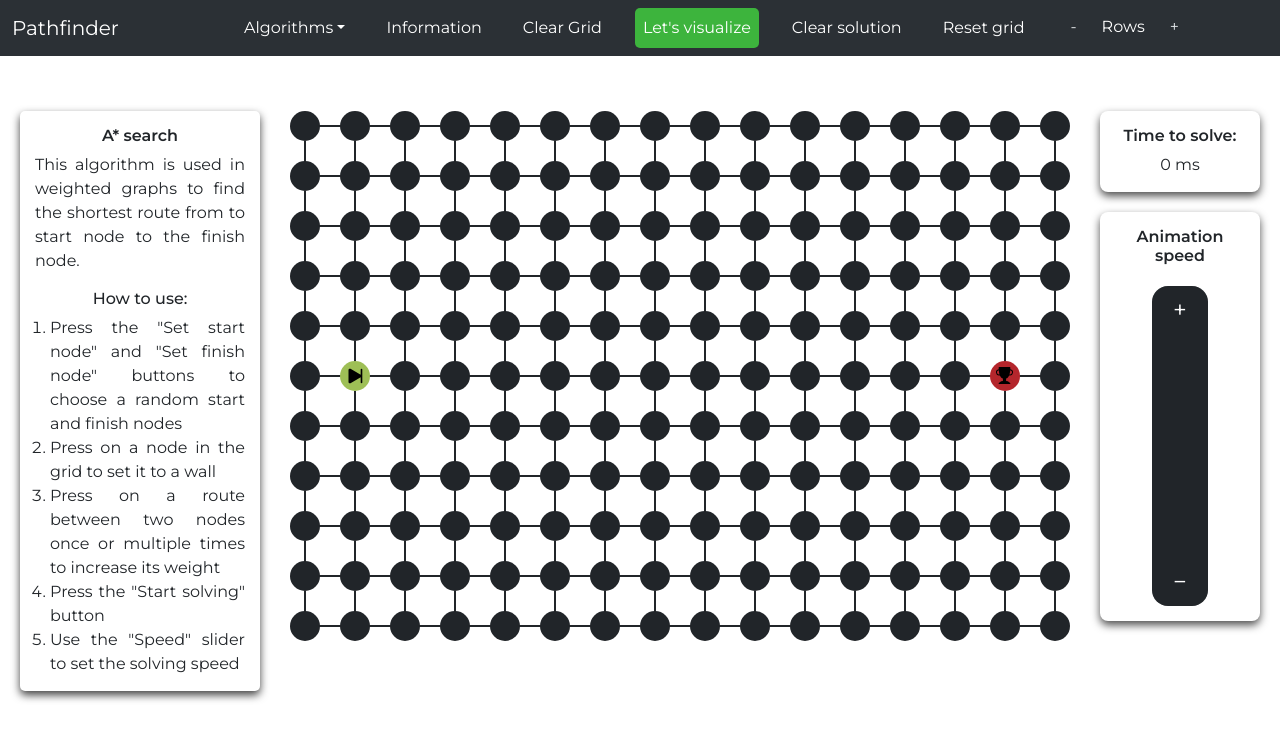
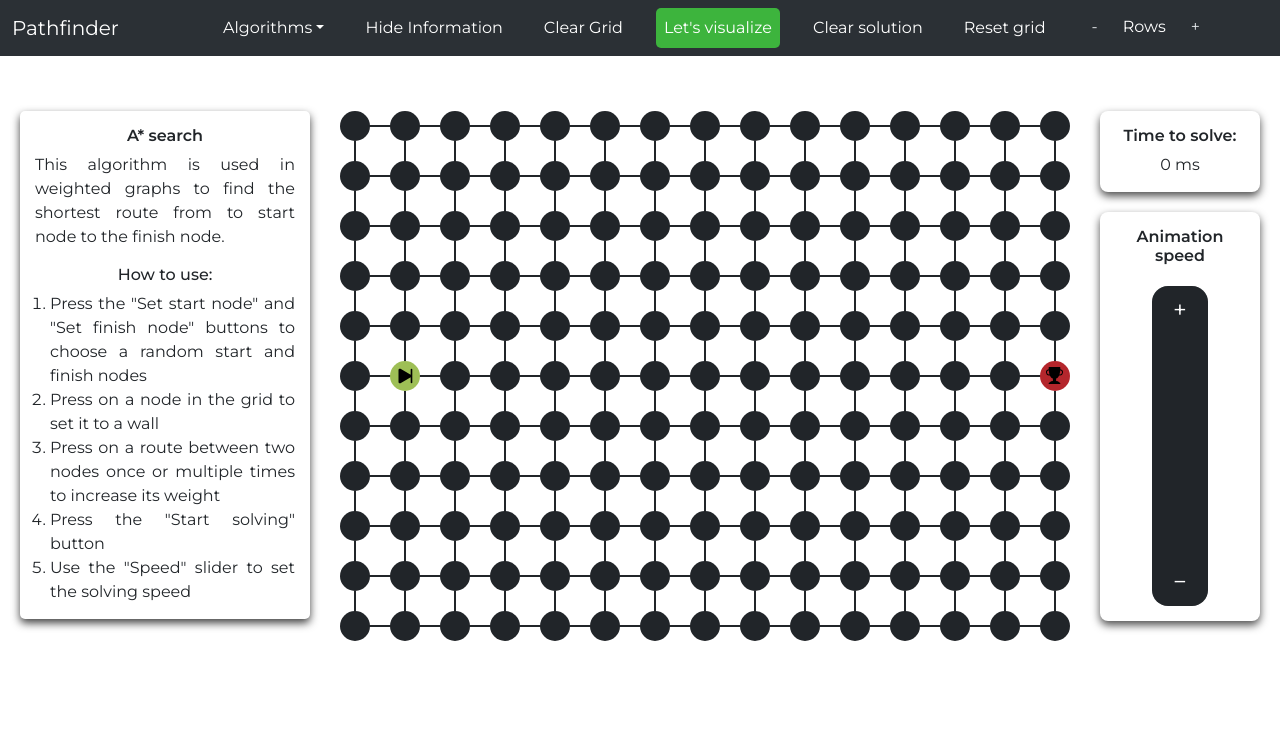
Before and after one commit to MatejaBoy/pathfinding-visualization, a React (Vite) app: page / in a window 1280 px wide. Shown: the top 740 px of the page. Built offline with nearby package versions, Linux system fonts and the light colour scheme.

Commit message:
show imformation box working

```diff
--- a/package.json
+++ b/package.json
@@ -16,6 +16,7 @@
     "@types/react-transition-group": "^4.4.10",
     "bootstrap": "^5.3.3",
     "bootstrap-icons": "^1.11.3",
+    "eventemitter3": "^5.0.1",
     "react": "^18.2.0",
     "react-dom": "^18.2.0"
   },
--- a/src/components/Infocontainer.tsx
+++ b/src/components/Infocontainer.tsx
@@ -1,5 +1,6 @@
 import React, { useEffect, useState } from "react";
 import { Algorithms } from "./PathFindingVisualizer";
+import { useSub } from "../hooks/usePubSub";
 
 interface InfocontainerProps {
   algorithm: Algorithms;
@@ -8,10 +9,18 @@ interface InfocontainerProps {
 
 export default function Infocontainer(props: InfocontainerProps) {
   const [alg, setAlg] = useState(props.algorithm);
+  const [isHidden, setIsHidden] = useState(false);
 
   useEffect(() => {
     setAlg(props.algorithm);
   }, [props.algorithm]);
+
+  useSub("change_info_modal_state", subCallback);
+
+  function subCallback(data: boolean) {
+    console.log(data);
+    setIsHidden(data);
+  }
 
   function handleCheckboxChange(event: React.ChangeEvent<HTMLInputElement>) {
     if (event.currentTarget.checked) props.setalg(Algorithms.IDDFS);
@@ -46,28 +55,57 @@ export default function Infocontainer(props: InfocontainerProps) {
 
   return (
     <>
-      <div className="info-container">
+      <div hidden={isHidden} className="info-container">
         <h6 style={{ fontWeight: "600", textAlign: "center" }}>{getTitle()}</h6>
         <p>
-          This algorithm is used in weighted graphs to find the shortest route from to start node to the finish node.
+          This algorithm is used in weighted graphs to find the shortest route
+          from to start node to the finish node.
         </p>
 
         <div
-          style={{ display: props.algorithm === Algorithms.DFS || props.algorithm === Algorithms.IDDFS ? "" : "none" }}
+          style={{
+            display:
+              props.algorithm === Algorithms.DFS ||
+              props.algorithm === Algorithms.IDDFS
+                ? ""
+                : "none",
+          }}
           className="checkbox-wrapper-24"
         >
-          <input onChange={handleCheckboxChange} type="checkbox" id="check-24" name="check" value="asd" />
+          <input
+            onChange={handleCheckboxChange}
+            type="checkbox"
+            id="check-24"
+            name="check"
+            value="asd"
+          />
           <label htmlFor="check-24">
             <span></span>Iterative deepening
           </label>
         </div>
 
         <h6 style={{ textAlign: "center" }}>How to use:</h6>
-        <ul style={{ marginBottom: "0", listStyleType: "auto", textAlign: "justify", paddingLeft: 15 }}>
-          <li>Press the "Set start node" and "Set finish node" buttons to choose a random start and finish nodes</li>
+        <ul
+          style={{
+            marginBottom: "0",
+            listStyleType: "auto",
+            textAlign: "justify",
+            paddingLeft: 15,
+          }}
+        >
+          <li>
+            Press the "Set start node" and "Set finish node" buttons to choose a
+            random start and finish nodes
+          </li>
           <li>Press on a node in the grid to set it to a wall</li>
-          <li style={{ display: alg != Algorithms.WD && alg != Algorithms.AS ? "none" : "" }}>
-            Press on a route between two nodes once or multiple times to increase its weight{" "}
+          <li
+            style={{
+              display:
+                alg != Algorithms.WD && alg != Algorithms.AS ? "none" : "",
+            }}
+          >
+            Press on a route between two nodes once or multiple times to
+            increase its weight{" "}
           </li>
           <li>Press the "Start solving" button</li>
           <li>Use the "Speed" slider to set the solving speed</li>
--- a/src/components/Navbar.tsx
+++ b/src/components/Navbar.tsx
@@ -1,5 +1,6 @@
 import { useEffect, useState } from "react";
 import { Algorithms, ResetType } from "./PathFindingVisualizer";
+import { usePub } from "../hooks/usePubSub";
 
 interface NavbarProps {
   setAlg: Function;
@@ -7,16 +8,25 @@ interface NavbarProps {
   stopSolving: () => void;
   resetSearch: (type: ResetType, resettimeout: boolean) => void;
   setIsVisualizing: (isVis: boolean) => void;
-  setRowNum: (inc:boolean) => void;
+  setRowNum: (inc: boolean) => void;
+  setInfoBoxVis: () => void;
   isVisualizing: boolean;
+  isInfoBoxVis: boolean;
 }
 
 function Navbar(props: NavbarProps) {
   const [isVisualizing, setIsVisualizing] = useState(props.isVisualizing);
+  const [infoBoxVis, setInfoBoxVis] = useState(props.isInfoBoxVis);
 
   useEffect(() => {
     setIsVisualizing(props.isVisualizing);
   }, [props.isVisualizing]);
+
+  useEffect(() => {
+    setInfoBoxVis(props.isInfoBoxVis);
+  }, [props.isInfoBoxVis]);
+
+  const publish = usePub();
 
   function clickOnAlgorithm(event: React.MouseEvent<HTMLAnchorElement>) {
     let alg;
@@ -46,7 +56,11 @@ function Navbar(props: NavbarProps) {
   }
 
   return (
-    <nav id="navbar" className="navbar center fixed-top navbar-expand-sm bg-body-tertiary" data-bs-theme="dark">
+    <nav
+      id="navbar"
+      className="navbar center fixed-top navbar-expand-sm bg-body-tertiary"
+      data-bs-theme="dark"
+    >
       <div className="container-fluid">
         <a className="navbar-brand" href="#">
           Pathfinder
@@ -76,7 +90,12 @@ function Navbar(props: NavbarProps) {
               </a>
               <ul className="dropdown-menu">
                 <li>
-                  <a id="bfsbutton" onClick={clickOnAlgorithm} className="dropdown-item" href="#">
+                  <a
+                    id="bfsbutton"
+                    onClick={clickOnAlgorithm}
+                    className="dropdown-item"
+                    href="#"
+                  >
                     Breadth First search
                   </a>
                 </li>
@@ -84,7 +103,12 @@ function Navbar(props: NavbarProps) {
                   <hr className="dropdown-divider" />
                 </li>
                 <li>
-                  <a id="dfsbutton" onClick={clickOnAlgorithm} className="dropdown-item" href="#">
+                  <a
+                    id="dfsbutton"
+                    onClick={clickOnAlgorithm}
+                    className="dropdown-item"
+                    href="#"
+                  >
                     Depth First search
                   </a>
                 </li>
@@ -92,7 +116,12 @@ function Navbar(props: NavbarProps) {
                   <hr className="dropdown-divider" />
                 </li>
                 <li>
-                  <a id="wdbutton" onClick={clickOnAlgorithm} className="dropdown-item" href="#">
+                  <a
+                    id="wdbutton"
+                    onClick={clickOnAlgorithm}
+                    className="dropdown-item"
+                    href="#"
+                  >
                     Dijkstra search
                   </a>
                 </li>
@@ -100,18 +129,30 @@ function Navbar(props: NavbarProps) {
                   <hr className="dropdown-divider" />
                 </li>
                 <li>
-                  <a id="asbutton" onClick={clickOnAlgorithm} className="dropdown-item" href="#">
+                  <a
+                    id="asbutton"
+                    onClick={clickOnAlgorithm}
+                    className="dropdown-item"
+                    href="#"
+                  >
                     A* search
                   </a>
                 </li>
               </ul>
             </li>
             <li className="nav-item">
-              <a role="button" className="nav-link active" key={"resetButton"}>
-                Information
+              <a
+                role="button"
+                onClick={() => {
+                  // publish("change_info_modal_state", true);
+                  props.setInfoBoxVis();
+                }}
+                className="nav-link active"
+                key={"resetButton"}
+              >
+                {infoBoxVis ? "Hide Information" : "Show Information"}
               </a>
             </li>
-
             <li className="nav-item">
               <a
                 role="button"
@@ -158,23 +199,34 @@ function Navbar(props: NavbarProps) {
                 Reset grid
               </a>
             </li>
-            {/* <li className="nav-item">
-              <a
-                role="button"
-                className="nav-link active"
-                key={"addRowButton"}
-                onClick={() => {
-                  props.addRow();
-                }}
+            <li className="nav-item">
+              <div
+                style={{ textAlign: "center" }}
+                className="btn-group"
+                role="group"
+                aria-label="Basic mixed styles example"
               >
-                Add row
-              </a>
-            </li> */}
-            <li className="nav-item">
-              <div style={{textAlign:"center"}} className="btn-group" role="group" aria-label="Basic mixed styles example">
-                <button type="button" className="btn" onClick={() => {props.setRowNum(false);}}>-</button>
-                <div className="btn" style={{color:"white"}}>Rows</div>
-                <button type="button" className="btn" onClick={() => {props.setRowNum(true);}}>+</button>
+                <button
+                  type="button"
+                  className="btn"
+                  onClick={() => {
+                    props.setRowNum(false);
+                  }}
+                >
+                  -
+                </button>
+                <div className="btn" style={{ color: "white" }}>
+                  Rows
+                </div>
+                <button
+                  type="button"
+                  className="btn"
+                  onClick={() => {
+                    props.setRowNum(true);
+                  }}
+                >
+                  +
+                </button>
               </div>
             </li>
           </ul>
--- a/src/components/PathFindingVisualizer.tsx
+++ b/src/components/PathFindingVisualizer.tsx
@@ -49,6 +49,7 @@ interface PathFindingVisualizerState {
   isVisualizingState: boolean;
   hasVisFound: boolean;
   solveTime: number;
+  isInfoBoxVisible: boolean;
 }
 
 export enum PathPointType {
@@ -98,6 +99,7 @@ class PathFindingVisualizer extends Component<{}, PathFindingVisualizerState> {
       isVisualizingState: false,
       hasVisFound: false,
       solveTime: 0,
+      isInfoBoxVisible: true,
     };
   }
 
@@ -135,12 +137,21 @@ class PathFindingVisualizer extends Component<{}, PathFindingVisualizerState> {
     else if (alg === Algorithms.AS) this.search = new Astar();
 
     if (this.search === null) return;
-    let results = await this.search.startSearch(this.nodes, this.startNode, this.finishNode);
+    let results = await this.search.startSearch(
+      this.nodes,
+      this.startNode,
+      this.finishNode
+    );
     if (results === null) return;
     this.setSolveTime(results.time);
-    console.log(results.time);
     this.visualizer = new PFVisualizer();
-    await this.visualizer.visualizeResults(results, this.customSetState, this.currentSpeed, true, clear);
+    await this.visualizer.visualizeResults(
+      results,
+      this.customSetState,
+      this.currentSpeed,
+      true,
+      clear
+    );
   };
 
   stopSolving = () => {
@@ -155,7 +166,11 @@ class PathFindingVisualizer extends Component<{}, PathFindingVisualizerState> {
   handleClickOnRoute = (nodeInfo: [number, number, number], dir: string) => {
     // console.log("Click on route");
     if (this.isSolving) return;
-    if (this.state.currentAlgorithm !== Algorithms.WD && this.state.currentAlgorithm !== Algorithms.AS) return;
+    if (
+      this.state.currentAlgorithm !== Algorithms.WD &&
+      this.state.currentAlgorithm !== Algorithms.AS
+    )
+      return;
     const currentNode = this.nodes[nodeInfo[2]][nodeInfo[1]];
 
     if (dir === "right") {
@@ -170,19 +185,27 @@ class PathFindingVisualizer extends Component<{}, PathFindingVisualizerState> {
     }
   };
 
-  setPointType = (nodeInfo: Point, type: PathPointType, _prevType: PathPointType) => {
+  setPointType = (
+    nodeInfo: Point,
+    type: PathPointType,
+    _prevType: PathPointType
+  ) => {
     //if (this.isSolving) return;
 
     if (type === PathPointType.Start) {
-      this.nodes[this.startNode!.y][this.startNode!.x].type = PathPointType.Normal;
+      this.nodes[this.startNode!.y][this.startNode!.x].type =
+        PathPointType.Normal;
       this.startNode = nodeInfo;
       this.nodes[nodeInfo.y][nodeInfo.x].type = type;
-      if (this.state.isVisualizingState && this.isVisualizing) this.clearAndRestartSolve();
+      if (this.state.isVisualizingState && this.isVisualizing)
+        this.clearAndRestartSolve();
     } else if (type === PathPointType.Finish) {
-      this.nodes[this.finishNode!.y][this.finishNode!.x].type = PathPointType.Normal;
+      this.nodes[this.finishNode!.y][this.finishNode!.x].type =
+        PathPointType.Normal;
       this.finishNode = nodeInfo;
       this.nodes[nodeInfo.y][nodeInfo.x].type = type;
-      if (this.state.isVisualizingState && this.isVisualizing) this.clearAndRestartSolve();
+      if (this.state.isVisualizingState && this.isVisualizing)
+        this.clearAndRestartSolve();
     } else if (type === PathPointType.Wall || type === PathPointType.Normal) {
       this.nodes[nodeInfo.y][nodeInfo.x].type = type;
     }
@@ -199,12 +222,12 @@ class PathFindingVisualizer extends Component<{}, PathFindingVisualizerState> {
 
   componentDidMount(): void {
     this.createGrid();
-    window.addEventListener('resize', this.onWindowSizeChange);
-    return
+    window.addEventListener("resize", this.onWindowSizeChange);
+    return;
   }
 
   componentWillUnmount(): void {
-      window.removeEventListener('resize', this.onWindowSizeChange);
+    window.removeEventListener("resize", this.onWindowSizeChange);
   }
 
   onWindowSizeChange = () => {
@@ -213,19 +236,26 @@ class PathFindingVisualizer extends Component<{}, PathFindingVisualizerState> {
 
   createGrid() {
     let width = window.innerWidth;
+    if (!this.state.isInfoBoxVisible) width += 400;
     console.log(width);
-    this.gridsize.x = Math.round(width / 80);
+    this.gridsize.x = Math.round(width / 85);
     let node_list = [];
     let node_rows = [];
     let current_id = 0;
     for (let row = 0; row < this.gridsize.y; row++) {
       for (let col = 0; col < this.gridsize.x; col++) {
         let nodeType = PathPointType.Normal;
-        if (col === this.defaultStartNode.x && row === this.defaultStartNode.y) {
+        if (
+          col === this.defaultStartNode.x &&
+          row === this.defaultStartNode.y
+        ) {
           nodeType = PathPointType.Start;
           //this.setState({ startNode: { x: col, y: row } });
           this.startNode = { x: col, y: row };
-        } else if (col === this.defaultFinishNode.x && row === this.defaultFinishNode.y) {
+        } else if (
+          col === this.defaultFinishNode.x &&
+          row === this.defaultFinishNode.y
+        ) {
           nodeType = PathPointType.Finish;
           this.finishNode = { x: col, y: row };
           // this.setState({ finishNode: { x: col, y: row } });
@@ -255,7 +285,6 @@ class PathFindingVisualizer extends Component<{}, PathFindingVisualizerState> {
       node_list.push(node_rows);
       node_rows = [];
     }
-    //this.setState({ nodes: node_list });
     this.nodes = node_list;
     this.setState({});
   }
@@ -282,21 +311,27 @@ class PathFindingVisualizer extends Component<{}, PathFindingVisualizerState> {
         } else if (type === ResetType.resetgrid) {
           n.type = PathPointType.Normal;
         } else if (type === ResetType.cleargrid) {
-          n.type = n.type === PathPointType.Wall ? PathPointType.Normal : n.type;
+          n.type =
+            n.type === PathPointType.Wall ? PathPointType.Normal : n.type;
         }
         n.rightRouteWeight = 1;
         n.bottomRouteWeight = 1;
       }
     }
 
-    // this.isSolving = false;
-
-    // this.setState({ startNode: undefined, finishNode: undefined, isSolving: false });
     if (type === ResetType.resetgrid) {
       this.setState({ isVisualizingState: false });
       this.isVisualizing = false;
-      this.setPointType(this.defaultStartNode, PathPointType.Start, PathPointType.Normal);
-      this.setPointType(this.defaultFinishNode, PathPointType.Finish, PathPointType.Normal);
+      this.setPointType(
+        this.defaultStartNode,
+        PathPointType.Start,
+        PathPointType.Normal
+      );
+      this.setPointType(
+        this.defaultFinishNode,
+        PathPointType.Finish,
+        PathPointType.Normal
+      );
     }
     this.setState({});
   };
@@ -311,16 +346,10 @@ class PathFindingVisualizer extends Component<{}, PathFindingVisualizerState> {
 
   cancelDragging = () => {
     if (this.state.dragData === null) return;
-    /*this.setPointType(
-      { x: this.state.dragData.prevNode.x, y: this.state.dragData.prevNode.y },
-      this.state.dragData.nodetype,
-      PathPointType.Normal
-    );*/
     this.setDragData(null);
   };
 
   setIsVisualizing = (isVis: boolean) => {
-    // console.log(this.state.isVisualizing);
     this.isVisualizing = isVis;
     this.setState({ isVisualizingState: isVis }, () => {
       if (!this.state.hasVisFound && this.state.isVisualizingState) {
@@ -337,16 +366,17 @@ class PathFindingVisualizer extends Component<{}, PathFindingVisualizerState> {
     this.setState({ solveTime: Math.round(time * 10) / 10 });
   };
 
-  addCol = () => {
-    //this.gridsize.x++;
+  setRowNum = (inc: boolean) => {
+    if (!inc && this.gridsize.y > 6) this.gridsize.y--;
+    else if (inc) this.gridsize.y++;
     this.createGrid();
   };
 
-  setRowNum = (inc:boolean) => {
-
-    if (!inc && this.gridsize.y > 6) this.gridsize.y--;
-    else if (inc) this.gridsize.y++;
-    this.createGrid();
+  setInfoBoxVisiblity = () => {
+    this.setState(
+      { isInfoBoxVisible: !this.state.isInfoBoxVisible },
+      this.createGrid
+    );
   };
 
   render() {
@@ -360,10 +390,15 @@ class PathFindingVisualizer extends Component<{}, PathFindingVisualizerState> {
           isVisualizing={this.state.isVisualizingState}
           setIsVisualizing={this.setIsVisualizing}
           setRowNum={this.setRowNum}
+          setInfoBoxVis={this.setInfoBoxVisiblity}
+          isInfoBoxVis={this.state.isInfoBoxVisible}
         />
         <div id="mainbody">
-          <div className="main-col-1">
-            <Infocontainer algorithm={this.state.currentAlgorithm} setalg={this.setAlgorithm} />
+          <div hidden={!this.state.isInfoBoxVisible} className="main-col-1">
+            <Infocontainer
+              algorithm={this.state.currentAlgorithm}
+              setalg={this.setAlgorithm}
+            />
           </div>
           <div className="main-col-2">
             <Maingrid
@@ -378,7 +413,13 @@ class PathFindingVisualizer extends Component<{}, PathFindingVisualizerState> {
           </div>
           <div className="main-col-3">
             <SolveTimeDisplay solvetimeProps={this.state.solveTime} />
-            <SliderComponent onchange={this.setSpeed} defaultval={this.defaultSpeed} max={100} min={10} step={10} />
+            <SliderComponent
+              onchange={this.setSpeed}
+              defaultval={this.defaultSpeed}
+              max={100}
+              min={10}
+              step={10}
+            />
           </div>
         </div>
       </div>
--- /dev/null
+++ b/src/hooks/usePubSub.tsx
@@ -0,0 +1,22 @@
+import EventEmitter from "eventemitter3";
+import { useEffect } from "react";
+
+const emitter = new EventEmitter();
+
+export const useSub = (event: any, callback: any) => {
+  useEffect(() => {
+    emitter.on(event, callback);
+    return unsubscribe;
+  }, []);
+
+  const unsubscribe = () => {
+    emitter.off(event, callback);
+  };
+  return unsubscribe;
+};
+
+export const usePub = () => {
+  return (event: any, data: any) => {
+    emitter.emit(event, data);
+  };
+};
```
Also changed, not shown: 1 other file (tests, documents, lock files or other folders).
